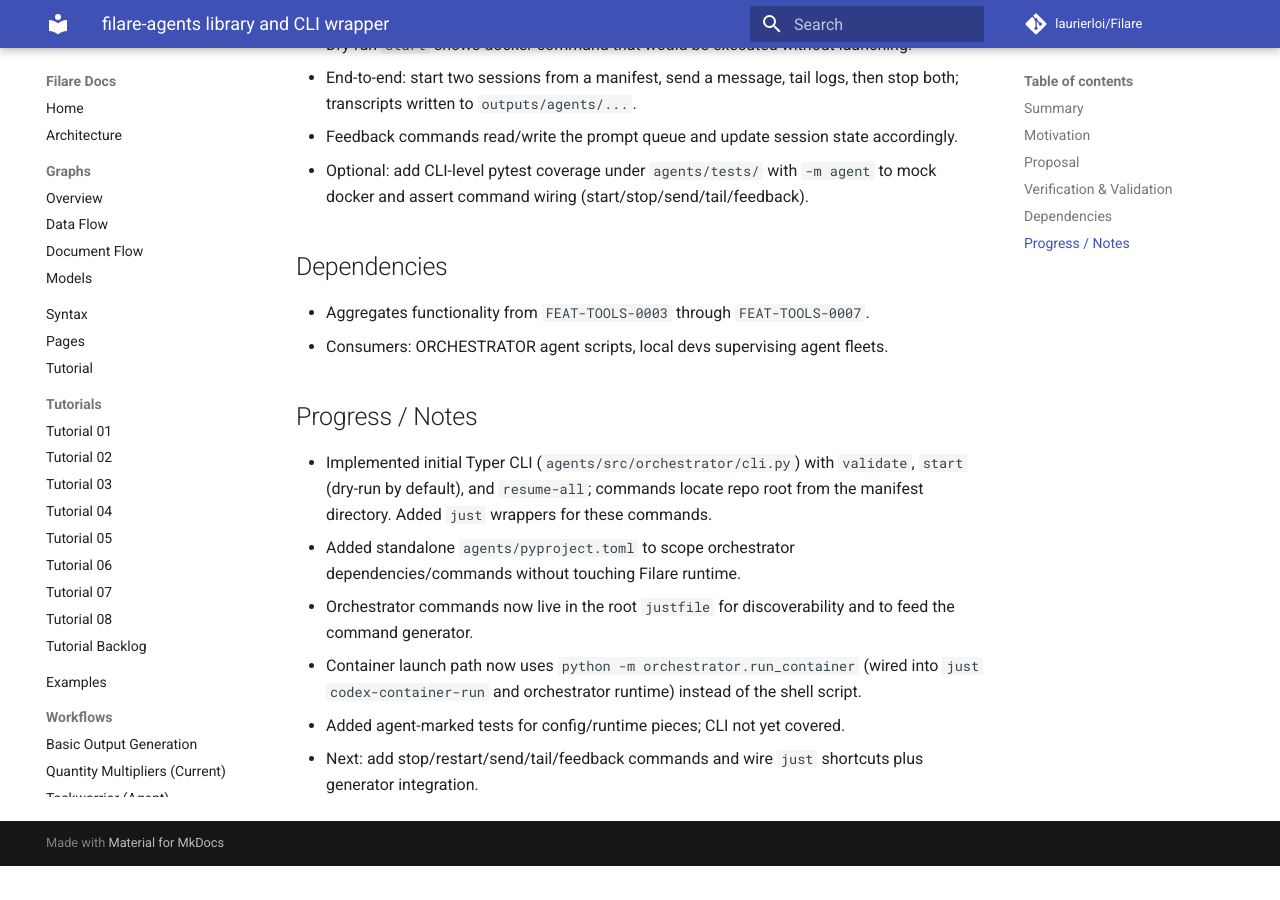
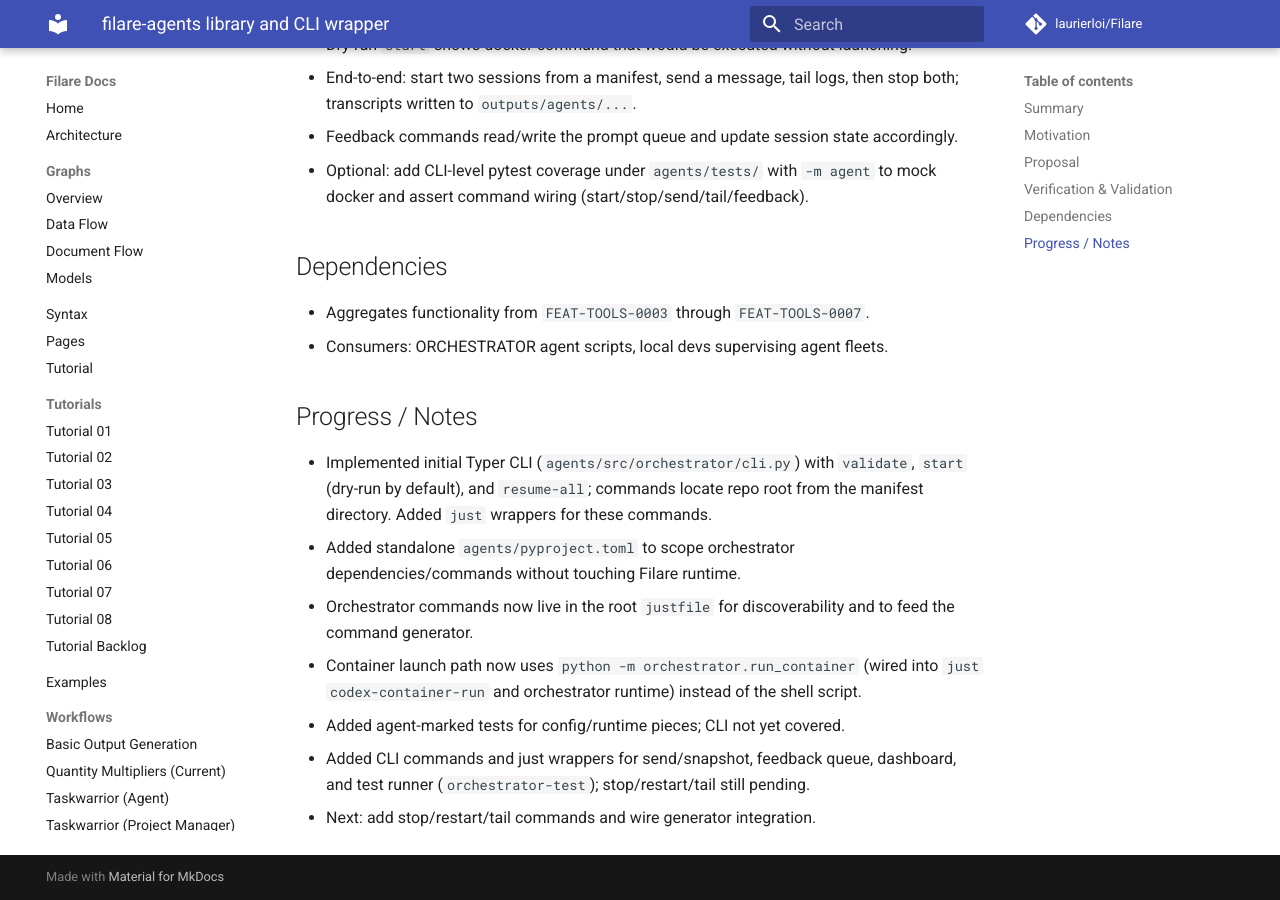
Before and after one commit to laurierloi/filare, an MkDocs documentation site: the page built from docs/features/agents/filare-agents-cli.md, in a window 1280 px wide and 900 px high, scrolled down 1603 px. Built offline with MkDocs 1.6.1 and Material for MkDocs 9.7.7, drawn with Linux system fonts in a browser that asks for light colours; comment, search, counter and statistics services are not loaded; before the commit the page ends 2469 px from its top, so only the background shows below that.

Commit message:
docs(tools): note new orchestrator commands

```diff
--- a/docs/features/agents/filare-agents-cli.md
+++ b/docs/features/agents/filare-agents-cli.md
@@ -58,4 +58,5 @@
 - Orchestrator commands now live in the root `justfile` for discoverability and to feed the command generator.
 - Container launch path now uses `python -m orchestrator.run_container` (wired into `just codex-container-run` and orchestrator runtime) instead of the shell script.
 - Added agent-marked tests for config/runtime pieces; CLI not yet covered.
-- Next: add stop/restart/send/tail/feedback commands and wire `just` shortcuts plus generator integration.
+- Added CLI commands and just wrappers for send/snapshot, feedback queue, dashboard, and test runner (`orchestrator-test`); stop/restart/tail still pending.
+- Next: add stop/restart/tail commands and wire generator integration.
```
